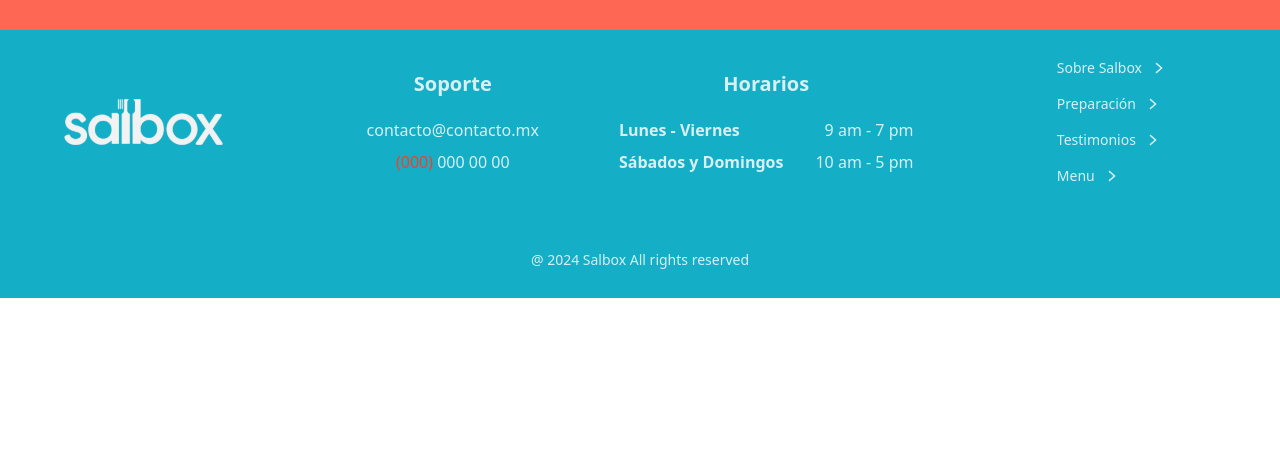
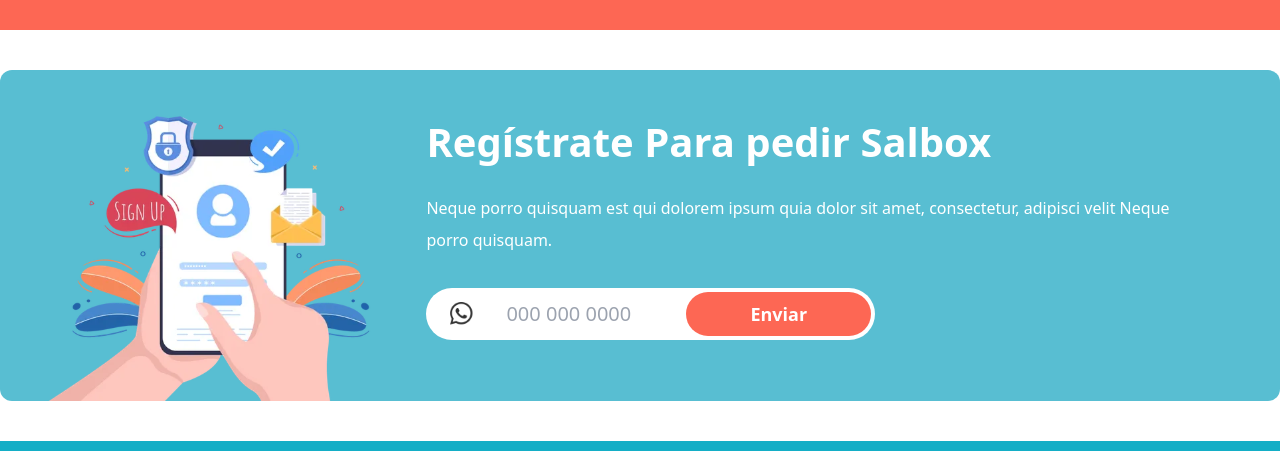
Before and after one commit to SS-DEVSS/Salbox, a React (Vite) app in the folder salbox-landing/: page / in a window 1280 px wide. Shown: the part 6570-7021 px from the top of the page. Before the commit the page ends 6868 px from the top, so only its background shows below. Built offline with nearby package versions, Linux system fonts and the light colour scheme.

Commit message:
register section

```diff
--- a/salbox-landing/src/App.tsx
+++ b/salbox-landing/src/App.tsx
@@ -5,6 +5,7 @@
 import DeliveryTimeline from "./modules/DeliveryTimeline";
 import Hero from "./modules/Hero";
 import QualityWarranty from "./modules/QualityWarranty";
+import Register from "./modules/Register";
 import { Testimonials } from "./modules/Testomonials";
 
 function App() {
@@ -26,6 +27,10 @@
       <DeliveryTimeline />
       <QualityWarranty />
       <Testimonials />
+      <Register
+        phoneNumber={phoneNumber}
+        handlePhoneNumber={handlePhoneNumber}
+      />
     </PlatinumLayout>
   );
 }
--- a/salbox-landing/src/modules/Hero.tsx
+++ b/salbox-landing/src/modules/Hero.tsx
@@ -35,7 +35,7 @@
             />
           </div>
           <input
-            className="bg-moonstone-400 text-lg font-semibold rounded-full rounded-l-none border-none px-5 py-3 h-10"
+            className="bg-scarlet-400 text-lg font-semibold rounded-full rounded-l-none border-none px-5 py-3 h-10"
             type="image"
             src="icons/IconSend.png"
             alt="Send Button"
--- a/salbox-landing/src/modules/QualityWarranty.tsx
+++ b/salbox-landing/src/modules/QualityWarranty.tsx
@@ -4,7 +4,7 @@
 
 const QualityWarranty = () => {
   return (
-    <main className="bg-scarlet-400 p-6 py-9 lg:px-12 xl:p-20">
+    <main className="bg-moonstone-400 p-6 py-9 lg:px-12 xl:p-20">
       <div className="flex flex-col lg:flex-row lg:gap-6 items-stretch md:max-h-[400px]">
         <section className="w-full lg:w-2/3 xl:w-1/2 flex flex-col">
           <h2 className="text-4xl font-bold text-white text-center lg:text-start">
--- /dev/null
+++ b/salbox-landing/src/modules/Register.tsx
@@ -0,0 +1,76 @@
+import RegisterImg from "../assets/images/RegisterImg.svg";
+
+type RegisterProps = {
+  phoneNumber: string | null;
+  handlePhoneNumber: any;
+};
+
+const Register = ({ phoneNumber, handlePhoneNumber }: RegisterProps) => {
+  return (
+    <main className="bg-moonstone-400 max-w-7xl m-4 mx-4 xl:mx-auto px-8 pt-8 text-center h-full lg:text-start rounded-xl flex flex-col lg:gap-10 items-center justify-center lg:flex-row-reverse lg:my-10 lg:pr-20">
+      <section className="flex flex-col items-center lg:items-start">
+        <h2 className="text-3xl lg:text-[40px] font-semibold text-white">
+          Regístrate Para pedir Salbox
+        </h2>
+        <p className="my-4 text-sm md:text-base md:w text-white leading-8 md:leading-8 md:my-8">
+          Neque porro quisquam est qui dolorem ipsum quia dolor sit amet,
+          consectetur, adipisci velit Neque porro quisquam.
+        </p>
+        {/* Form for mobile */}
+        <form className="flex items-center mb-5 sm:hidden">
+          <div className="flex items-center bg-white rounded-full rounded-r-none py-3 px-1">
+            <img
+              className="w-6 h-6 ml-5"
+              src="icons/IconWhatsapp.png"
+              alt="Hero Image"
+            />
+            <input
+              className="ml-8 text-base w-[160px] focus:outline-none bg-transparent"
+              type="text"
+              placeholder="0000000000"
+              maxLength={10}
+              value={phoneNumber ? phoneNumber : ""}
+              onChange={handlePhoneNumber}
+            />
+          </div>
+          <input
+            className="bg-scarlet-400 text-lg font-semibold rounded-full rounded-l-none border-none px-6 py-3 h-12"
+            type="image"
+            src="icons/IconSend.png"
+            alt="Send Button"
+          />
+        </form>
+        {/* Form for desktop */}
+        <div className="hidden sm:flex items-center bg-white rounded-full py-1 px-1 mb-10">
+          <img
+            className="w-6 h-6 ml-5"
+            src="icons/IconWhatsapp.png"
+            alt="Hero Image"
+          />
+          <form>
+            <input
+              className="ml-8 text-xl w-[180px] focus:outline-none bg-transparent"
+              type="text"
+              placeholder="000 000 0000"
+              maxLength={10}
+              value={phoneNumber ? phoneNumber : ""}
+              onChange={handlePhoneNumber}
+            />
+            <input
+              className="bg-scarlet-400 text-white text-lg font-semibold rounded-full border-none px-16 py-2"
+              type="submit"
+              value="Enviar"
+            />
+          </form>
+        </div>
+      </section>
+      <img
+        src={RegisterImg}
+        className="w-[300px] lg:w-[400px] mx-auto mt-auto"
+        alt="Register Image"
+      />
+    </main>
+  );
+};
+
+export default Register;
```
Also changed, not shown: salbox-landing/src/assets/images/RegisterImg.svg (added).
